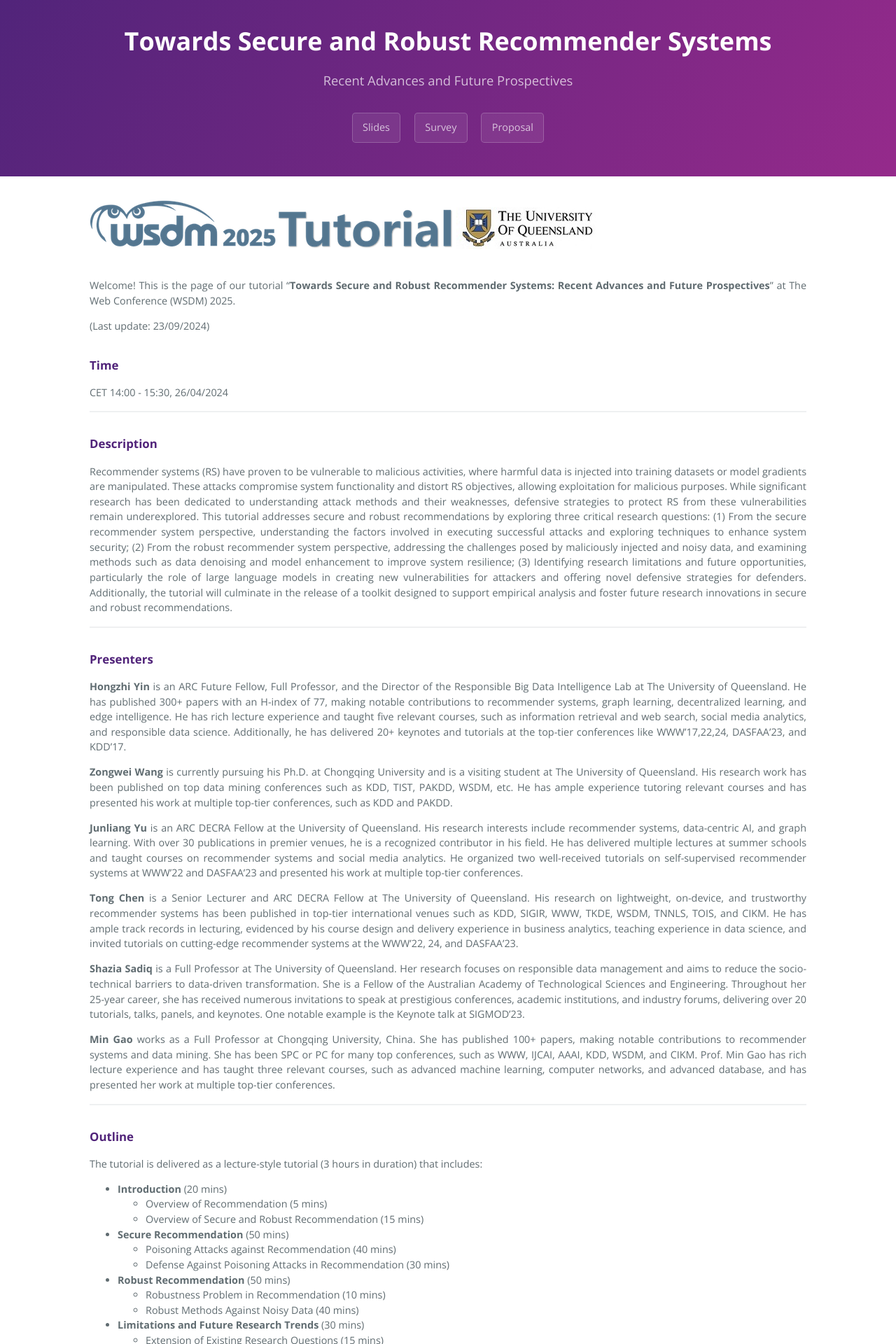
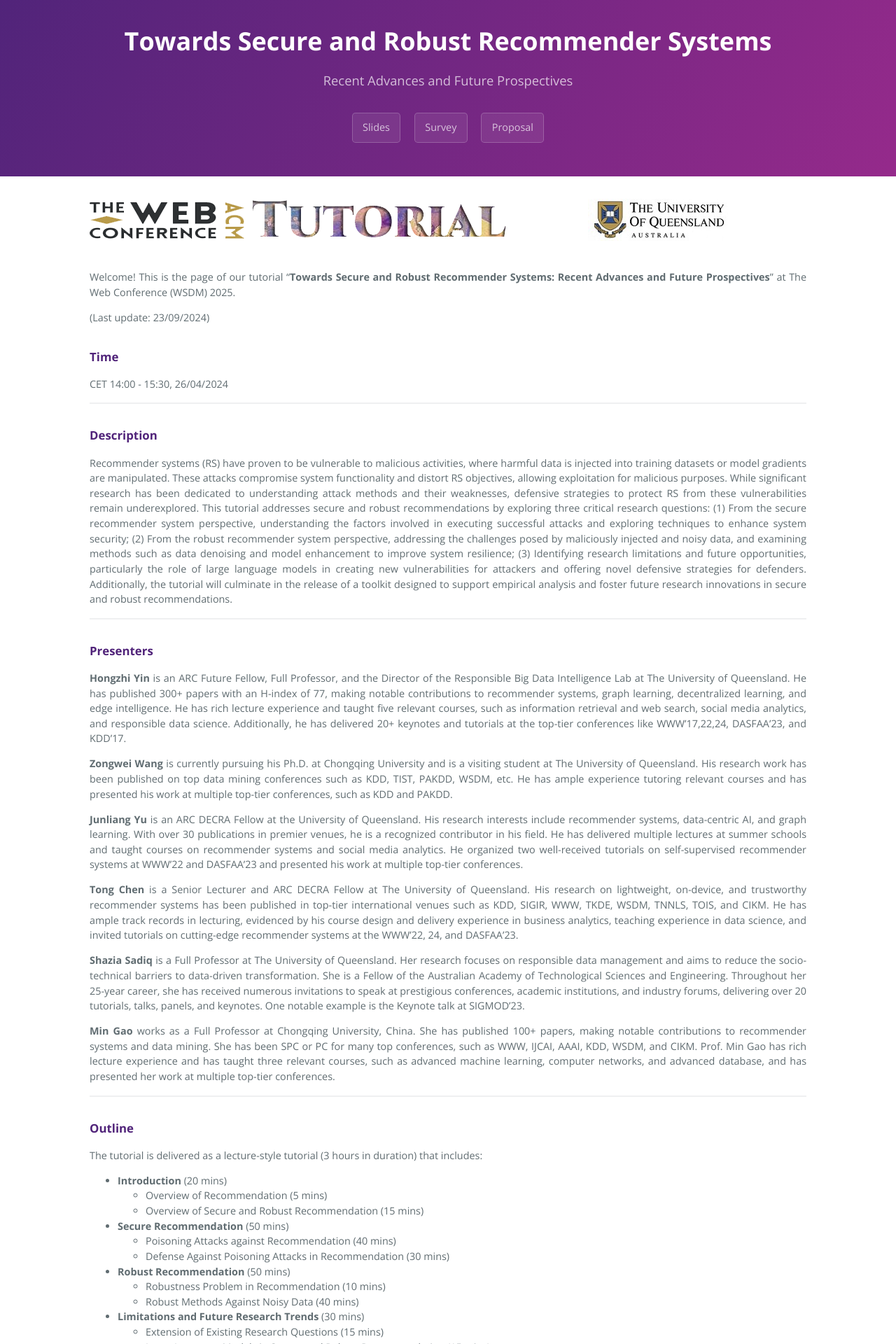
Before and after one commit to secure-robust-recsys/secure-robust-recsys.github.io, a Jekyll site: the page built from index.md, in a window 1280 px wide. Shown: the top 1920 px of the page at 70% size. Built offline with Jekyll 4.4.1, drawn with Linux system fonts in a browser that asks for light colours; our own code applies the rules of GitHub Pages for plain Markdown files.

Commit message:
Update index.md

```diff
--- a/index.md
+++ b/index.md
@@ -1,4 +1,4 @@
-![logo_tutorial](https://raw.githubusercontent.com/secure-robust-recsys/secure-robust-recsys.github.io/main/logo2_tutorial.png)
+![logo_tutorial](https://raw.githubusercontent.com/secure-robust-recsys/secure-robust-recsys.github.io/main/logo_tutorial.png)
 ![uq_logo](https://raw.githubusercontent.com/secure-robust-recsys/secure-robust-recsys.github.io/main/uq_logo2.jpg)
 
 <br>
```
